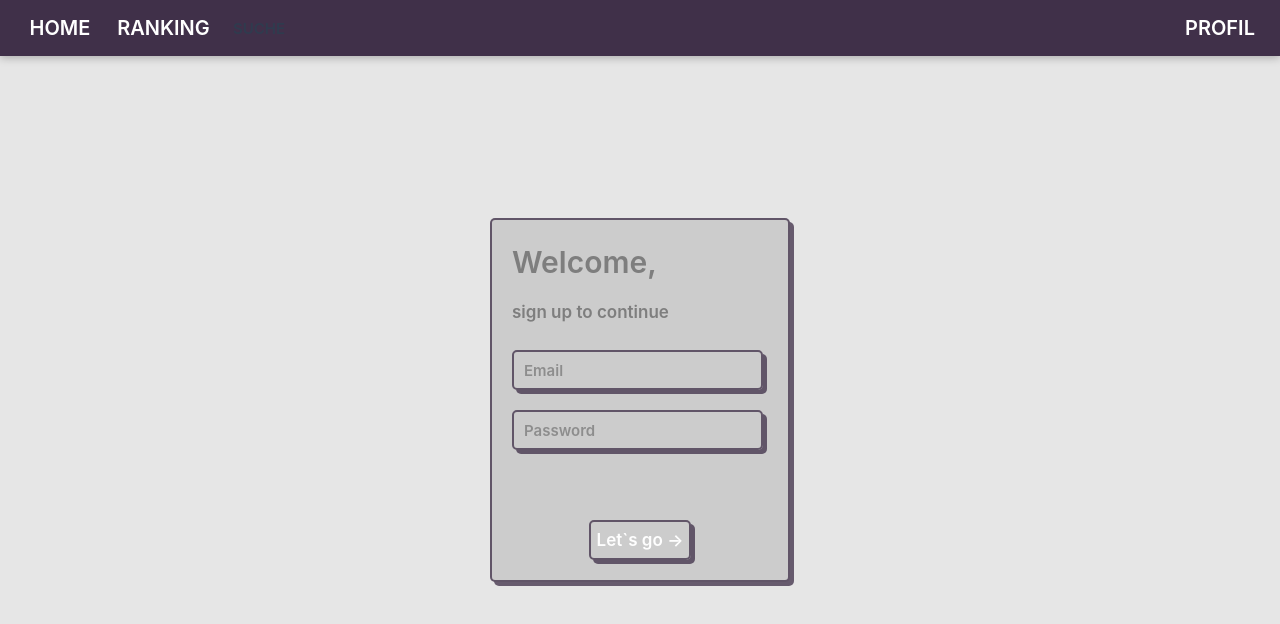
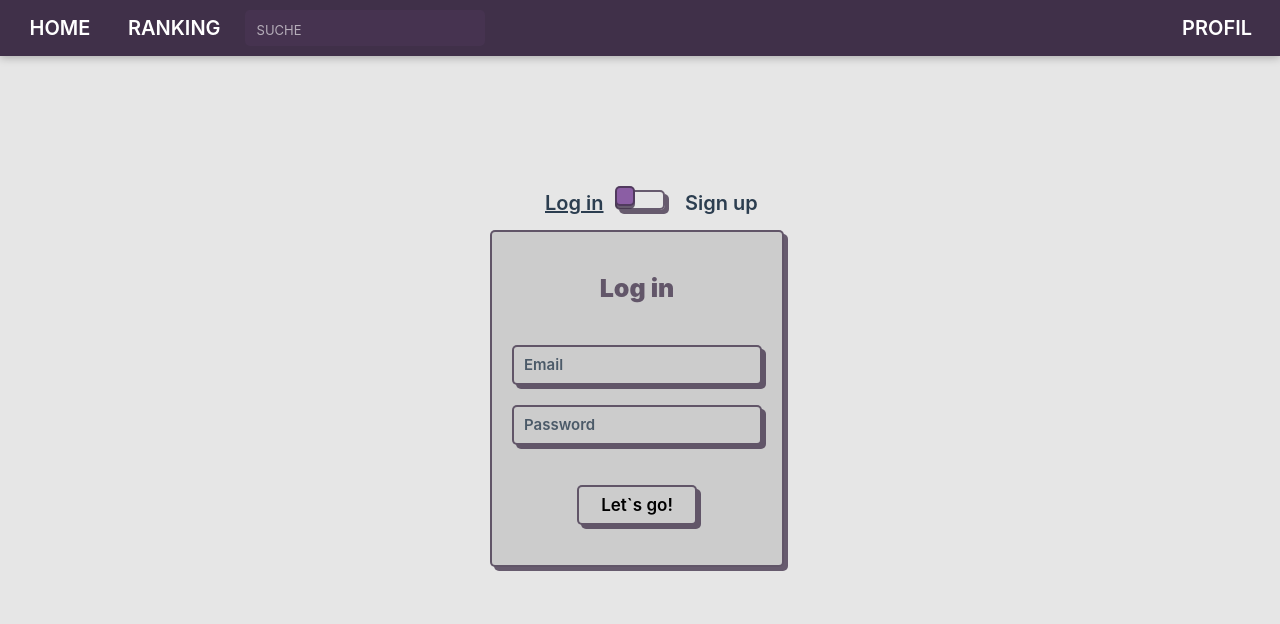
Before and after one commit to pZiebell-htw/Berliner-Kollektiv-Ranking-Frontend, a Vue app: page /login in a window 1280 px wide. Shown: the top 624 px of the page. Built offline with nearby package versions, Linux system fonts and the light colour scheme; the HTML template or start-up script is replaced by a standard one; a web font is replaced by a local one.

Commit message:
hoffentlich crashed das alles

```diff
--- a/src/App.vue
+++ b/src/App.vue
@@ -2,7 +2,6 @@
 <script setup lang="ts">
 import { RouterView } from 'vue-router'
 import MenuBar from '@/views/MenuBar.vue'
-import HelloFromBackend from './components/HelloFromBackend.vue';
 </script>
 
 
@@ -11,7 +10,6 @@ import HelloFromBackend from './components/HelloFromBackend.vue';
   <div id="app-container">
     <RouterView />
   </div>
-  <!-- <HelloFromBackend /> -->
 </template>
 
 <style scoped>
--- a/src/router/index.ts
+++ b/src/router/index.ts
@@ -13,6 +13,7 @@ const router = createRouter({
     { path: '/ranking', name: 'ranking', component: Ranking },
     { path: '/add', name: 'add', component: AddNewCollective },
 
+
   ],
 })
 
--- a/src/services/api.ts
+++ b/src/services/api.ts
@@ -1,11 +1,3 @@
-import axios from 'axios';
-import type { AxiosInstance } from 'axios';
-
-
-
-const api: AxiosInstance = axios.create({
-  baseURL: import.meta.env.VITE_API_URL, // Holt URL aus .env.production
-  withCredentials: true, // Optional, falls du Cookies oder Login nutzt
-});
-
-export default api;
+export const API_URL = window.location.hostname === "localhost"
+  ? "http://localhost:8080"
+  : "https://berliner-kollektiv-ranking-js0r.onrender.com";
--- a/src/views/AddNewCollective.vue
+++ b/src/views/AddNewCollective.vue
@@ -2,6 +2,7 @@
 
 import { ref } from "vue"
 import axios from "axios"
+import { API_URL } from "../services/api.ts"
 
 const genres = [
   "Trance", "Hardtrance", "Techno", "Hardtechno", "Groove",
@@ -9,20 +10,21 @@ const genres = [
   "Tekk", "Hardtekk"
 ]
 
-const form = ref({
+const collective = ref({
   name: "",
-  genre: "Techno",
+  genre: "",
   bildUrl: "",
   beschreibung: ""
-})
+  }
+)
 
 async function submit() {
   try {
-    await axios.post("https://dein-backend-url/kollektiv", form.value)
-    alert("Kollektiv erstellt!")
+    await axios.post(`${API_URL}/api/kollektiv`, collective.value)
+    alert("Collective added")
   } catch (err) {
     console.error(err)
-    alert("Fehler beim Speichern")
+    alert("Error while saving collective")
   }
 }
 
@@ -41,22 +43,22 @@ async function submit() {
       <form @submit.prevent="submit">
 
         <label>Name</label>
-        <input v-model="form.name" required />
+        <input v-model="collective.name" required />
 
         <label>Genre</label>
-        <select v-model="form.genre" required>
+        <select v-model="collective.genre" required>
           <option v-for="g in genres" :key="g" :value="g">
             {{ g }}
           </option>
         </select>
 
         <label>Bild URL</label>
-        <input v-model="form.bildUrl" />
+        <input v-model="collective.bildUrl" />
 
-        <label>Beschreibung</label>
-        <textarea v-model="form.beschreibung"></textarea>
+        <label>Describtion</label>
+        <textarea v-model="collective.beschreibung"></textarea>
 
-        <button type="submit">Erstellen</button>
+        <button type="submit">Add</button>
       </form>
     </div>
   </main>
--- a/src/views/Login.vue
+++ b/src/views/Login.vue
@@ -1,50 +1,195 @@
 <template>
-  <main class="login">
-    <form class="form">
-      <div class="title">Welcome,<br><span>sign up to continue</span></div>
-      <input class="input" name="email" placeholder="Email" type="email">
-      <input class="input" name="password" placeholder="Password" type="password">
-      <button class="button-confirm">Let`s go →</button>
-    </form>
-  </main>
+  <!-- From Uiverse.io by andrew-demchenk0 -->
+  <div class="wrapper">
+    <div class="card-switch">
+      <label class="switch">
+        <input type="checkbox" class="toggle">
+        <span class="slider"></span>
+        <span class="card-side"></span>
+        <div class="flip-card__inner">
+          <div class="flip-card__front">
+            <div class="title">Log in</div>
+            <form class="flip-card__form" action="">
+              <input class="flip-card__input" name="email" placeholder="Email" type="email">
+              <input class="flip-card__input" name="password" placeholder="Password" type="password">
+              <button class="flip-card__btn">Let`s go!</button>
+            </form>
+          </div>
+          <div class="flip-card__back">
+            <div class="title">Sign up</div>
+            <form class="flip-card__form" action="">
+              <input class="flip-card__input" placeholder="Name" type="name">
+              <input class="flip-card__input" name="email" placeholder="Email" type="email">
+              <input class="flip-card__input" name="password" placeholder="Password" type="password">
+              <button class="flip-card__btn">Confirm!</button>
+            </form>
+          </div>
+        </div>
+      </label>
+    </div>
+  </div>
 </template>
 
 <style>
 
-.form {
-  width: 300px;
-  --input-focus: #f8f8f8;
-  --font-color: #fefefe;
-  --font-color-sub: #7e7e7e;
-  background: color-mix(in srgb, var(--color-background) 80%, black);
+/* From Uiverse.io by andrew-demchenk0 */
+.wrapper {
+  --input-focus: #8b5ea4;
+  --bg-color: color-mix(in srgb, var(--color-background) 80%, black);
   --main-color: rgba(64, 48, 73, 0.76);
-  padding: 20px;
-  background: color-mix(in srgb, var(--color-background) 80%, black);
+
+  display: flex;
+  align-items: center;
+  justify-content: center;
+  min-height: 100vh;
+}
+
+.switch {
+  transform: translateY(-200px);
+  position: relative;
   display: flex;
   flex-direction: column;
-  align-items: flex-start;
   justify-content: center;
+  align-items: center;
+  gap: 30px;
+  width: 50px;
+  height: 20px;
+}
+
+.card-side::before {
+  position: absolute;
+  content: 'Log in';
+  left: -70px;
+  top: 0;
+  width: 100px;
+  text-decoration: underline;
+  color: var(--font-color);
+  font-weight: 600;
+}
+
+.card-side::after {
+  position: absolute;
+  content: 'Sign up';
+  left: 70px;
+  top: 0;
+  width: 100px;
+  text-decoration: none;
+  color: var(--font-color);
+  font-weight: 600;
+}
+
+.toggle {
+  opacity: 0;
+  width: 0;
+  height: 0;
+}
+
+.slider {
+  box-sizing: border-box;
+  border-radius: 5px;
+  border: 2px solid var(--main-color);
+  box-shadow: 4px 4px var(--main-color);
+  position: absolute;
+  cursor: pointer;
+  top: 0;
+  left: 0;
+  right: 0;
+  bottom: 0;
+  background-color: var(--bg-colorcolor);
+  transition: 0.3s;
+}
+
+.slider:before {
+  box-sizing: border-box;
+  position: absolute;
+  content: "";
+  height: 20px;
+  width: 20px;
+  border: 2px solid var(--main-color);
+  border-radius: 5px;
+  left: -2px;
+  bottom: 2px;
+  background-color: var(--input-focus);
+  box-shadow: 0 3px 0 var(--main-color);
+  transition: 0.3s;
+}
+
+.toggle:checked + .slider {
+  background-color: var(--bg-color);
+}
+
+.toggle:checked + .slider:before {
+  transform: translateX(30px);
+}
+
+.toggle:checked ~ .card-side:before {
+  text-decoration: none;
+}
+
+.toggle:checked ~ .card-side:after {
+  text-decoration: underline;
+}
+
+/* card */
+
+.flip-card__inner {
+  width: 300px;
+  height: 350px;
+  position: relative;
+  background-color: transparent;
+  perspective: 1000px;
+  /* width: 100%;
+  height: 100%; */
+  text-align: center;
+  transition: transform 0.8s;
+  transform-style: preserve-3d;
+}
+
+.toggle:checked ~ .flip-card__inner {
+  transform: rotateY(180deg);
+}
+
+.toggle:checked ~ .flip-card__front {
+  box-shadow: none;
+}
+
+.flip-card__front, .flip-card__back {
+  padding: 20px;
+  position: absolute;
+  display: flex;
+  flex-direction: column;
+  justify-content: center;
+  -webkit-backface-visibility: hidden;
+  backface-visibility: hidden;
+  background: color-mix(in srgb, var(--color-background) 80%, black);
   gap: 20px;
   border-radius: 5px;
   border: 2px solid var(--main-color);
   box-shadow: 4px 4px var(--main-color);
 }
 
-.title {
-  color: var(--font-color-sub);
-  font-weight: 600;
-  font-size: 30px;
-  line-height: 1.5;
+.flip-card__back {
+  width: 100%;
+  transform: rotateY(180deg);
 }
 
-.title span {
-  color: var(--font-color-sub);
-  font-weight: 600;
-  font-size: 17px;
+.flip-card__form {
+  display: flex;
+  flex-direction: column;
+  align-items: center;
+  gap: 20px;
 }
 
-.input {
-  width: 98%;
+.title {
+  margin: 20px 0 20px 0;
+  font-size: 25px;
+  font-weight: 900;
+  text-align: center;
+  color: var(--main-color);
+}
+
+.flip-card__input {
+  width: 250px;
   height: 40px;
   border-radius: 5px;
   border: 2px solid var(--main-color);
@@ -57,18 +202,23 @@
   outline: none;
 }
 
-.input::placeholder {
+.flip-card__input::placeholder {
   color: var(--font-color-sub);
   opacity: 0.8;
 }
 
-.input:focus {
+.flip-card__input:focus {
   border: 2px solid var(--input-focus);
 }
 
-.button-confirm {
-  margin: 50px auto 0 auto;
-  width: 40%;
+.flip-card__btn:active, .button-confirm:active {
+  box-shadow: 0px 0px var(--main-color);
+  transform: translate(3px, 3px);
+}
+
+.flip-card__btn {
+  margin: 20px 0 20px 0;
+  width: 120px;
   height: 40px;
   border-radius: 5px;
   border: 2px solid var(--main-color);
@@ -76,16 +226,10 @@
   box-shadow: 4px 4px var(--main-color);
   font-size: 17px;
   font-weight: 600;
-  color: var(--font-color);
   cursor: pointer;
 }
 
-.login {
-  display: flex;
-  justify-content: center;
-  align-items: center;
-  height: 100vh;
-  width: 100%;
-}
+</style>
 
-</style>
+<script setup lang="ts">
+</script>
--- a/src/views/MenuBar.vue
+++ b/src/views/MenuBar.vue
@@ -69,17 +69,48 @@ function onSearchKey(e: KeyboardEvent) {
 
 .button:hover,
 .button:focus-visible {
-  transform: translateY(-3px);
   background-color: rgba(255, 255, 255, 0.06);
 }
 
-@media (max-width: 480px) {
+@media (max-width: 600px) {
   .button {
-    min-width: 64px;
+    width: auto;
     font-size: 13px;
     height: 34px;
   }
 }
+.input {
+  outline: 0 !important;
+  border: 0;
+  -webkit-appearance: none;
+  appearance: none;
+  width: auto;
+  max-width: 30vh;
+  height: 36px;
+  border-radius: 5px;
+  padding: 0 12px;
+  background-color: rgba(139, 94, 164, 0.08);
+  color: #fff;
+  font-weight: 600;
+  font-size: 20px;
+  display: inline-flex;
+  align-items: center;
+  justify-content: center;
+  transition: transform 0.18s ease-in-out, background-color 0.12s ease;
+  cursor: text;
+  box-sizing: border-box;
+}
+
+.input::placeholder {
+  color: rgba(255, 255, 255, 0.6);
+  font-weight: 400;
+  font-size: 13px;
+}
+
+.input:focus,
+.input:hover {
+  background-color: rgba(255, 255, 255, 0.06);
+}
 
 
 </style>
```
Also changed, not shown: 2 other files (tests, documents, lock files or other folders).
